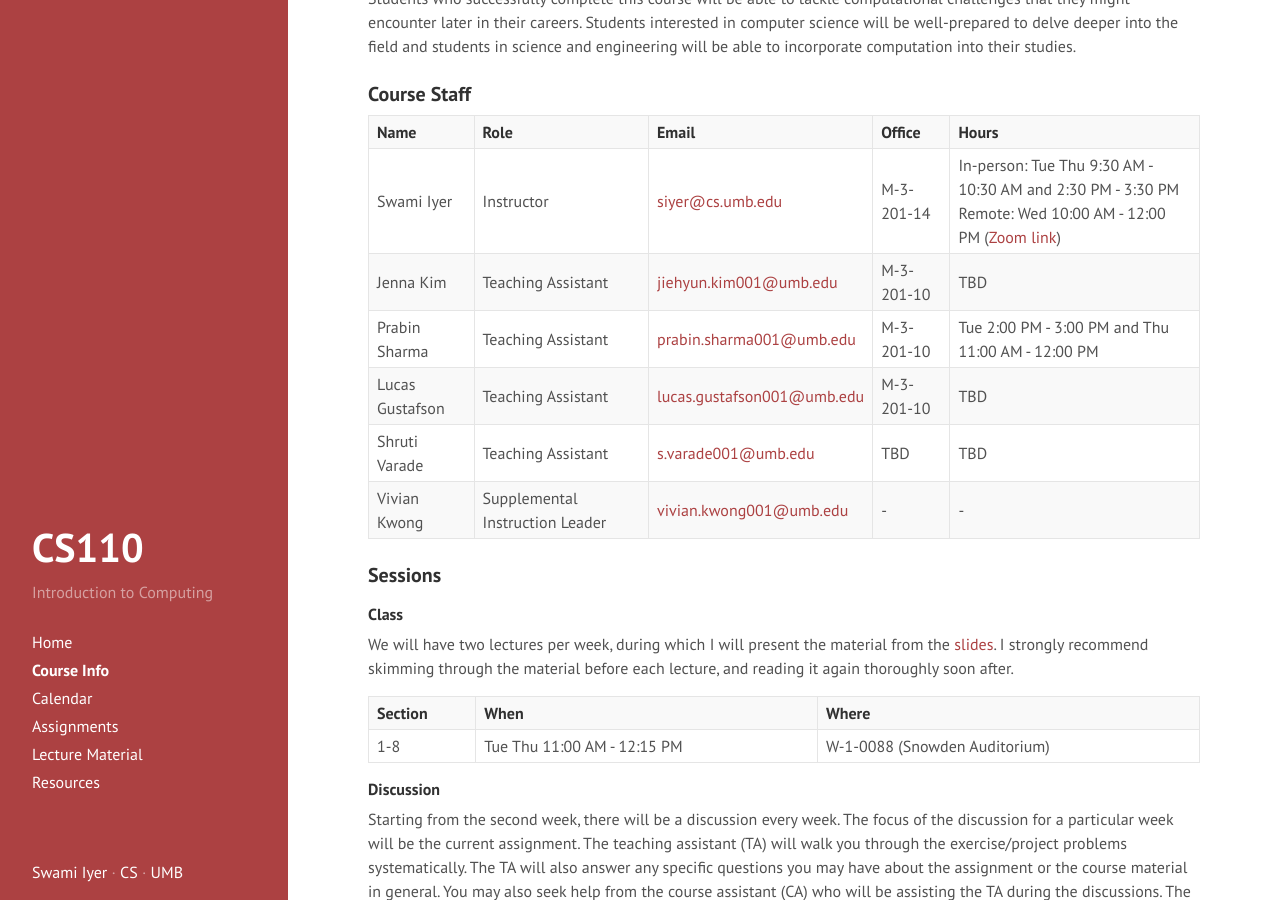
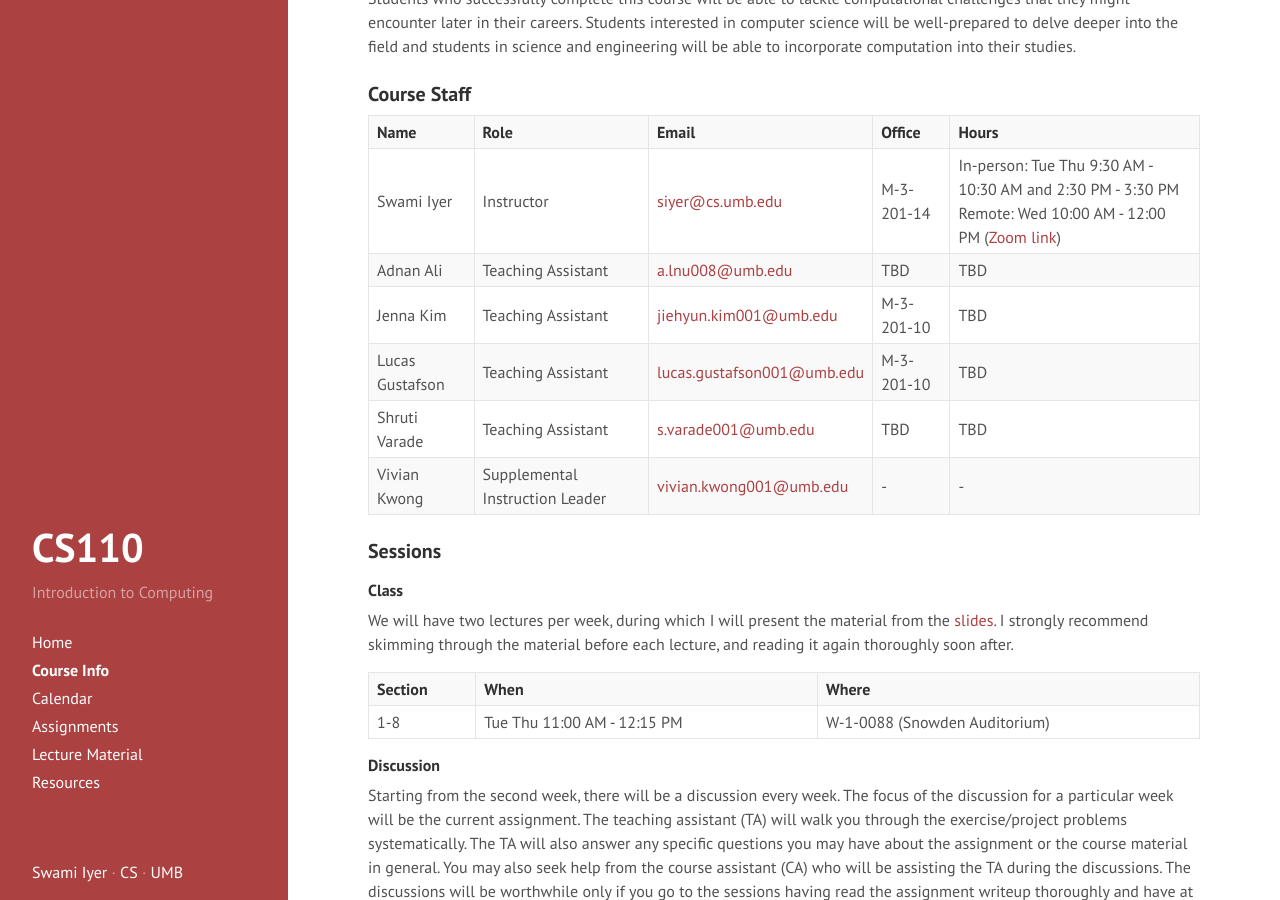
Before and after one commit to swamiiyer/swamiiyer.github.io, a Jekyll site: the page built from _pages/cs110/course_info.md, in a window 1280 px wide and 900 px high, scrolled down 367 px. Built offline with Jekyll 4.4.1, drawn with Linux system fonts in a browser that asks for light colours.

Commit message:
TA change

```diff
--- a/_pages/cs110/course_info.md
+++ b/_pages/cs110/course_info.md
@@ -17,8 +17,8 @@ Students who successfully complete this course will be able to tackle computatio
 
 | **Name** | **Role** | **Email** | **Office** | **Hours** |
 Swami Iyer | Instructor | [siyer@cs.umb.edu](siyer@cs.umb.edu) | M-3-201-14 | In-person: Tue Thu 9:30 AM - 10:30 AM and 2:30 PM - 3:30 PM<br/> Remote: Wed 10:00 AM - 12:00 PM ([Zoom link](https://umassboston.zoom.us/j/8790346943?pwd=N1VCR0RnbnJhNVpBZEprbmdFcVF0Zz09)) |
+Adnan Ali | Teaching Assistant | [a.lnu008@umb.edu](a.lnu008@umb.edu) | TBD | TBD |
 Jenna Kim | Teaching Assistant | [jiehyun.kim001@umb.edu](jiehyun.kim001@umb.edu) | M-3-201-10 | TBD |
-Prabin Sharma | Teaching Assistant | [prabin.sharma001@umb.edu](prabin.sharma001@umb.edu) | M-3-201-10 | Tue 2:00 PM - 3:00 PM and Thu 11:00 AM - 12:00 PM |
 Lucas Gustafson | Teaching Assistant | [lucas.gustafson001@umb.edu](lucas.gustafson001@umb.edu) | M-3-201-10 | TBD |
 Shruti Varade | Teaching Assistant | [s.varade001@umb.edu](s.varade001@umb.edu) | TBD | TBD |
 Vivian Kwong | Supplemental Instruction Leader | [vivian.kwong001@umb.edu](vivian.kwong001@umb.edu) | - | - |
```
